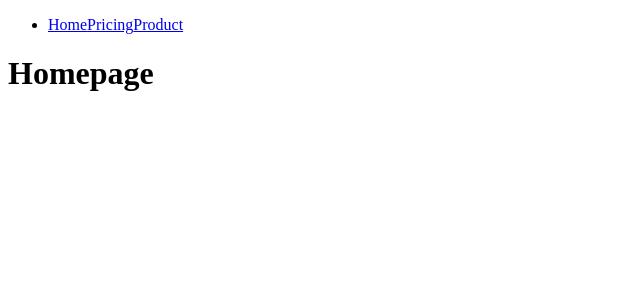
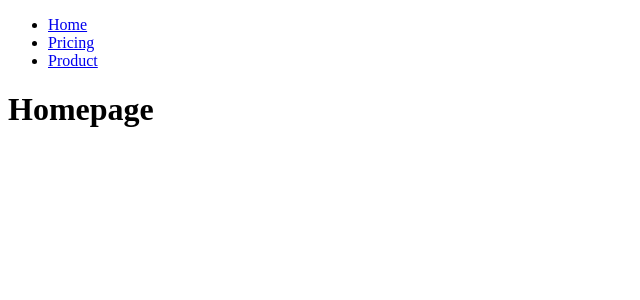
Before and after one commit to Orisabiyi/worldwise, a React (Vite) app: page / in a window 1280 px wide. Shown: the top 300 px of the page, without its empty margins (0-640 px from the left). Built offline with nearby package versions, Linux system fonts and the light colour scheme.

Commit message:
moved the Nav component to PageNav file and updated the pages folder

```diff
--- a/src/components/Nav.jsx
+++ b/src/components/PageNav.jsx
@@ -1,15 +1,19 @@
 import { NavLink } from "react-router-dom";
 
-function Nav() {
+function PageNav() {
   return (
     <ul>
       <li>
         <NavLink to="/">Home</NavLink>
+      </li>
+      <li>
         <NavLink to="/pricing">Pricing</NavLink>
+      </li>
+      <li>
         <NavLink to="/product">Product</NavLink>
       </li>
     </ul>
   );
 }
 
-export default Nav;
+export default PageNav;
--- a/src/pages/Homepage.jsx
+++ b/src/pages/Homepage.jsx
@@ -1,9 +1,9 @@
-import Nav from "../components/Nav";
+import PageNav from "../components/PageNav";
 
 function Homepage() {
   return (
     <div>
-      <Nav />
+      <PageNav />
       <h1>Homepage</h1>
     </div>
   );
--- a/src/pages/PageNotFound.jsx
+++ b/src/pages/PageNotFound.jsx
@@ -1,9 +1,9 @@
-import Nav from "../components/Nav";
+import PageNav from "../components/PageNav";
 
 function PageNotFound() {
   return (
     <div>
-      <Nav />
+      <PageNav />
       <h1>PageNotFound</h1>
     </div>
   );
--- a/src/pages/Pricing.jsx
+++ b/src/pages/Pricing.jsx
@@ -1,9 +1,9 @@
-import Nav from "../components/Nav";
+import PageNav from "../components/PageNav";
 
 function Pricing() {
   return (
     <div>
-      <Nav />
+      <PageNav />
       <h1>Pricing</h1>
     </div>
   );
--- a/src/pages/Product.jsx
+++ b/src/pages/Product.jsx
@@ -1,9 +1,9 @@
-import Nav from "../components/Nav";
+import PageNav from "../components/PageNav";
 
 function Product() {
   return (
     <div>
-      <Nav />
+      <PageNav />
       <h1>Product</h1>
     </div>
   );
```
